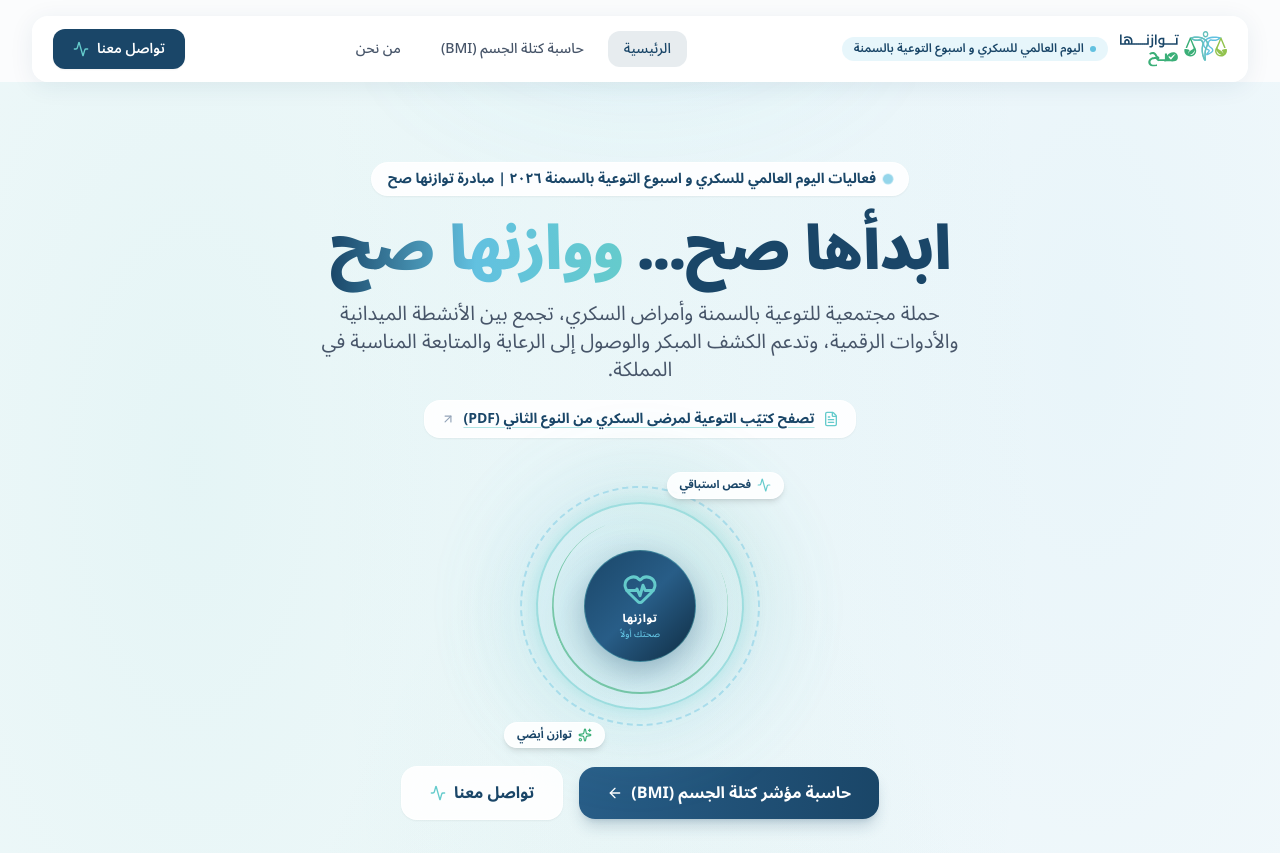
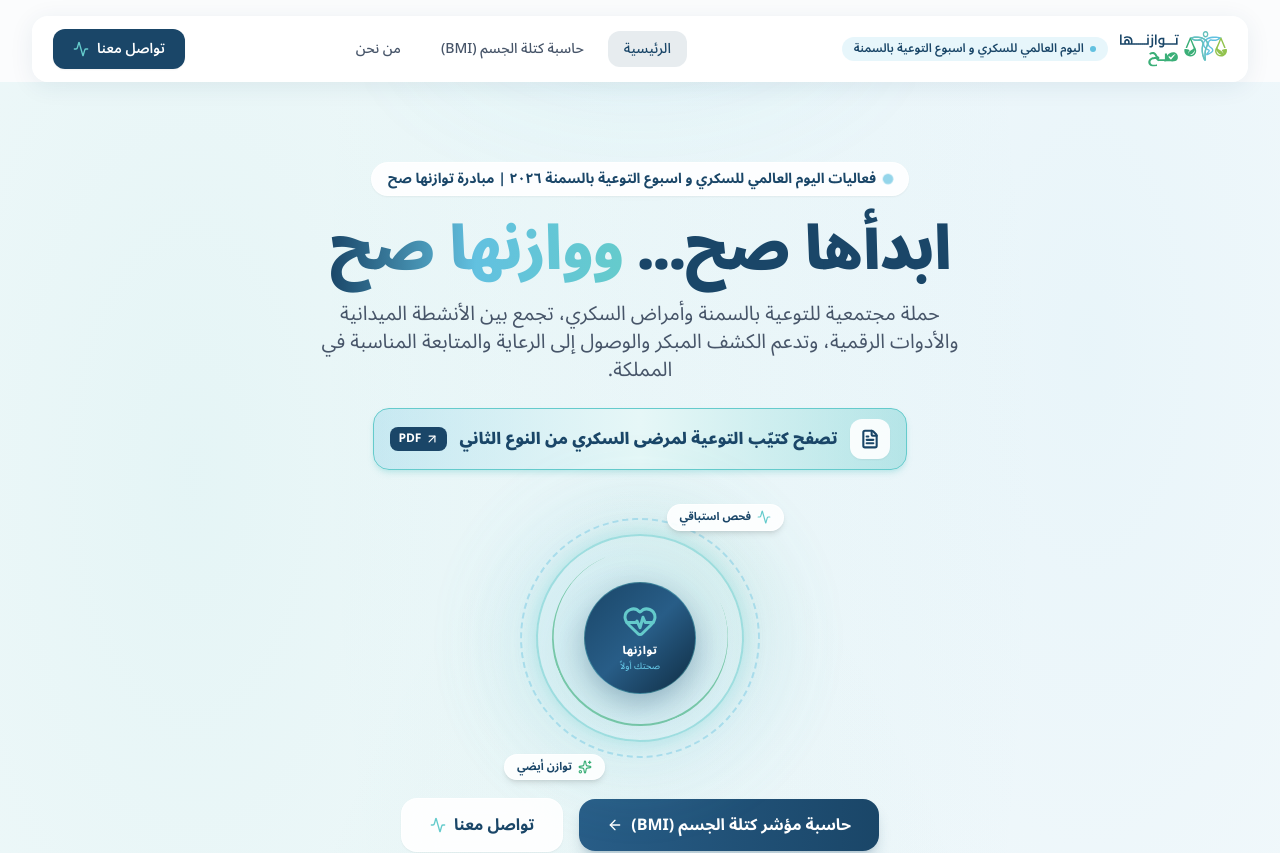
Before and after one commit to ARTech-Solutions-org/diabetes-day, a Next.js app: page / in a window 1280 px wide. Shown: the top 853 px of the page. Built offline with nearby package versions, Linux system fonts and the light colour scheme.

Commit message:
Improve PDF brochure button styling

```diff
--- a/src/app/page.tsx
+++ b/src/app/page.tsx
@@ -39,19 +39,24 @@ export default function HomePage() {
           </p>
 
           {/* Type 2 Diabetes Awareness Brochure Link */}
-          <div className="mt-4 flex items-center justify-center">
+          <div className="mt-6 flex justify-center">
             <a
               href="/docs/diabetes-awareness-guide.pdf"
               target="_blank"
               rel="noopener noreferrer"
-              className="group inline-flex items-center gap-2 rounded-2xl glass-panel px-4 py-2 text-xs sm:text-sm font-bold text-navy border border-primary/30 shadow-sm transition hover:bg-white hover:border-primary hover:shadow-md"
+              className="group inline-flex max-w-full items-center gap-2.5 rounded-2xl border border-primary bg-gradient-to-l from-primary/40 via-primary-light to-secondary/25 px-3 py-2.5 text-navy shadow-md shadow-primary/25 transition hover:border-primary-dark hover:shadow-lg hover:shadow-primary/40 focus-visible:outline focus-visible:outline-2 focus-visible:outline-offset-4 focus-visible:outline-navy motion-safe:hover:-translate-y-0.5 motion-reduce:transition-none sm:gap-3 sm:px-4"
               title="تصفح وتحميل كتيّب التوعية لمرضى السكري من النوع الثاني"
             >
-              <FileText className="h-4 w-4 text-primary transition-transform group-hover:scale-110" />
-              <span className="underline decoration-primary/50 underline-offset-4 group-hover:decoration-primary">
-                تصفح كتيّب التوعية لمرضى السكري من النوع الثاني (PDF)
+              <span className="flex h-9 w-9 shrink-0 items-center justify-center rounded-xl bg-white/90 shadow-sm sm:h-10 sm:w-10">
+                <FileText aria-hidden="true" className="h-5 w-5" strokeWidth={2.5} />
               </span>
-              <ArrowUpRight className="h-3.5 w-3.5 text-slate-400 group-hover:text-primary transition-colors" />
+              <span className="min-w-0 text-balance text-start text-sm font-black leading-6 sm:text-base">
+                تصفح كتيّب التوعية لمرضى السكري من النوع الثاني
+              </span>
+              <span dir="ltr" className="inline-flex shrink-0 items-center gap-1 rounded-lg bg-navy px-2 py-1 text-xs font-bold text-white transition-colors group-hover:bg-navy-light">
+                PDF
+                <ArrowUpRight aria-hidden="true" className="h-3.5 w-3.5" />
+              </span>
             </a>
           </div>
 
```
